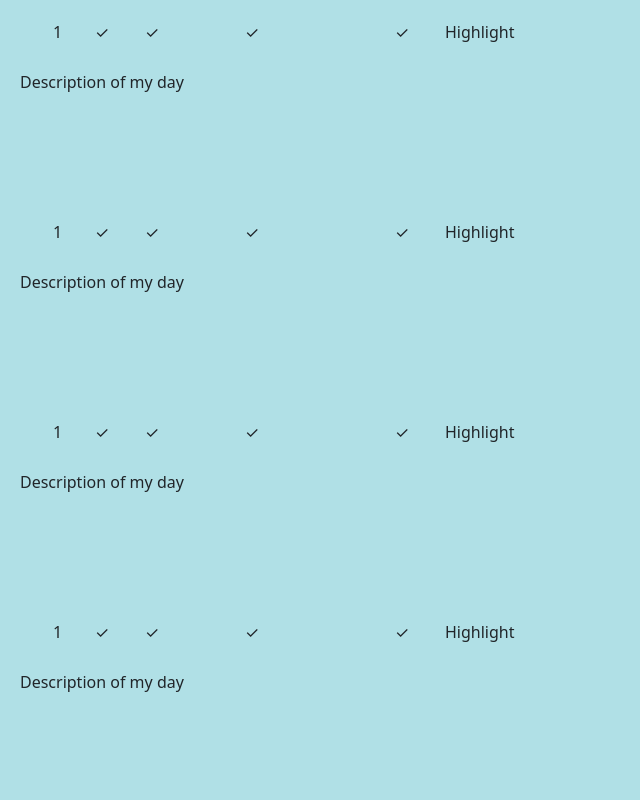
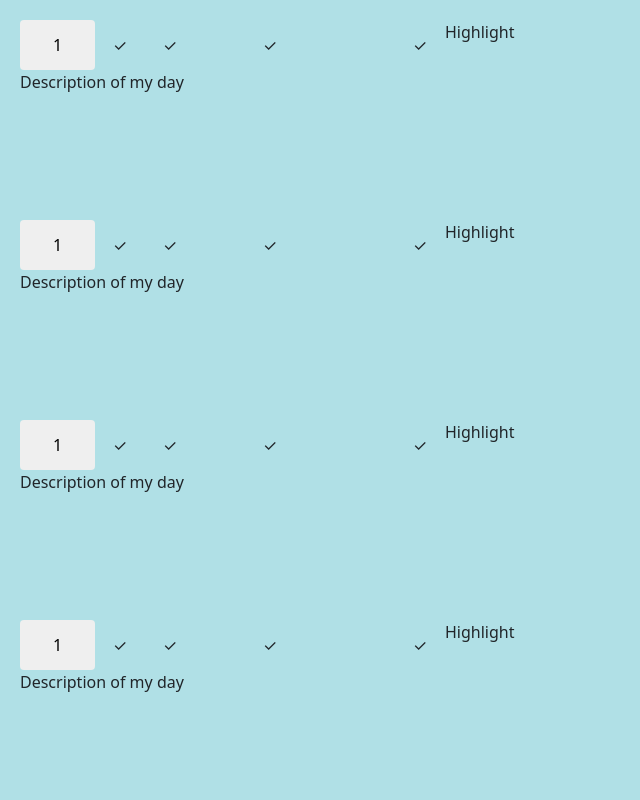
Before and after one commit to kat9897/koh, a React (Create React App) app in the folder koh/: page / in a window 1280 px wide. Shown: the top 800 px of the page, without its empty margins (0-640 px from the left). Built offline with nearby package versions, Linux system fonts and the light colour scheme; no server answers; the database is empty; the HTML template or start-up script is replaced by a standard one.

Commit message:
added buttons and aligned checkmarks

```diff
--- a/koh/src/components/DateRow.js
+++ b/koh/src/components/DateRow.js
@@ -3,17 +3,24 @@ import PropTypes from 'prop-types'
 
 const DateRow = ({ date, checks, highlight, dailyLog }) => {
 
-    // let check = ' ';
-    // if(checks[0] === true) check = '✓';
+    const collapse = () => {
+        alert("I was clicked!");
+    }
 
     const checkmarks = checks.map(check => ( check ? '✓' : ' ' ));
 
     return (
         <div className='day'>
             <div className='dayStrip'>
-                <div className='date'>{date}</div>
-                { checkmarks.map((checkmark) => ( <div className='checkmark' style={{width: '50px'}}>{checkmark}</div> )) }
-                <div className='highlight'>{highlight}</div>
+                <button className='date' onClick={collapse}>{date}</button>
+                { checkmarks.map((checkmark) => (
+                    <div className='checkmark'>
+                        <span> {checkmark} </span>
+                    </div> ))
+                }
+                <div className='highlight'>
+                    <span> {highlight} </span>
+                </div>
             </div>
             <div className='dailyLog'>
                 {dailyLog}
--- a/koh/src/components/styles.css
+++ b/koh/src/components/styles.css
@@ -13,16 +13,23 @@ h4 {
 .date {
   width: 75px;
   height: 50px;
+  margin: 0;
   text-align: center;
 }
 
 .checkmark {
+  width: 50px;
   height: 50px;
+  margin: 0;
+  display: flex;
+  align-items: center;
+  justify-content: center;
 }
 
 .highlight {
   width: auto;
   height: 50px;
+  align-items: center;
 }
 
 .dailyLog {
```
